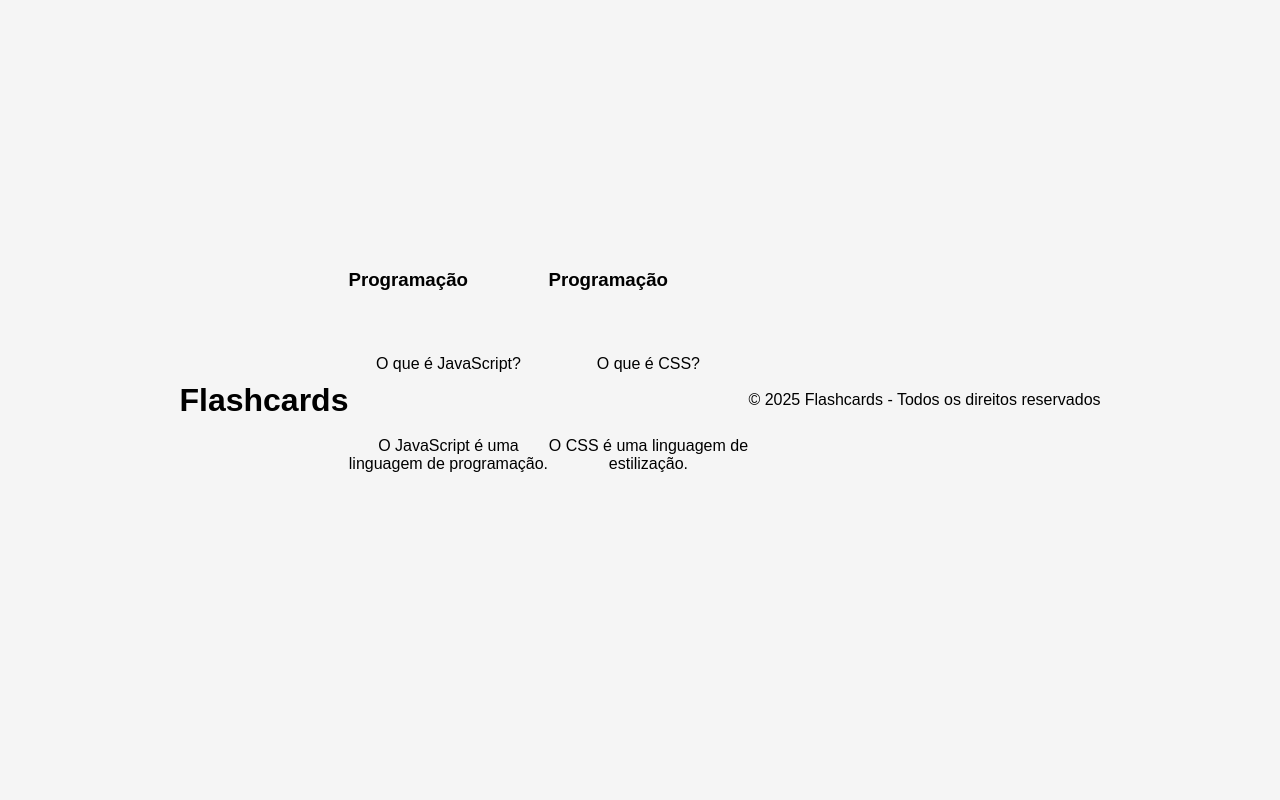
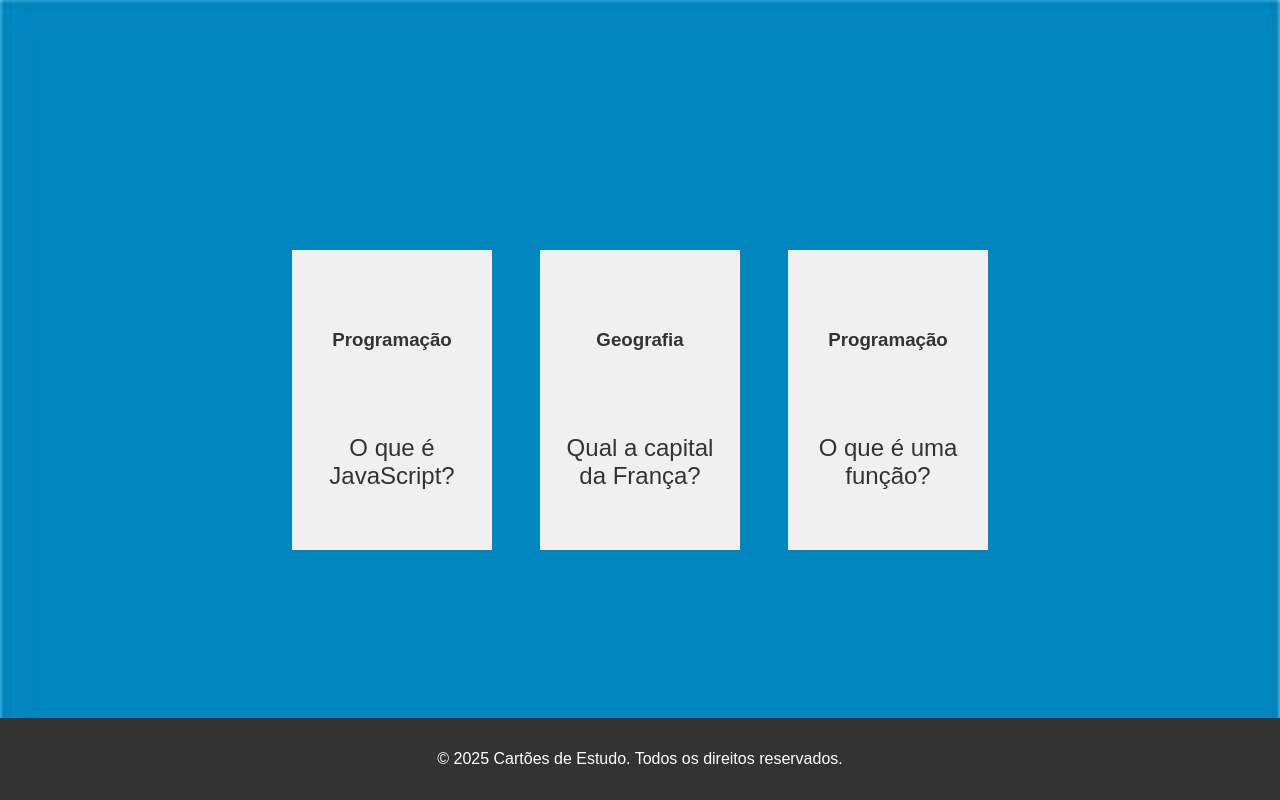
Before and after one commit to Paulinha012/Isso-ai, a plain HTML site: page index.html in a window 1280 px wide. Drawn offline with Linux system fonts and the light colour scheme; files that its build step writes are made by us from their sources.

Commit message:
Add files via upload

```diff
--- a/index.html
+++ b/index.html
@@ -1,51 +1,19 @@
 <!DOCTYPE html>
-<html lang="pt-BR">
+<html lang="pt-br">
 <head>
-  <meta charset="UTF-8" />
-  <meta name="viewport" content="width=device-width, initial-scale=1.0" />
-  <title>Flashcards</title>
-
-  <!-- Link para o CSS na pasta assets -->
-  <link rel="stylesheet" href="assets/style.css" />
-
-  <!-- Fonte (caso não esteja sendo carregada por fora) -->
-  <link href="style.css" rel="stylesheet">
+  <meta charset="UTF-8">
+  <meta name="viewport" content="width=device-width, initial-scale=1.0">
+  <title>Cartões de Estudo</title>
+  <link rel="stylesheet" href="style.css">
 </head>
 <body>
-
-  <h1>Flashcards</h1>
-
-  <!-- Cartão 1 -->
-  <div class="cartao">
-    <div class="cartao__conteudo">
-      <h3>Programação</h3>
-      <div class="cartao__conteudo__pergunta">
-        <p>O que é JavaScript?</p>
-      </div>
-      <div class="cartao__conteudo__resposta">
-        <p>O JavaScript é uma linguagem de programação.</p>
-      </div>
-    </div>
-  </div>
-
-</body>
-
-  <!-- Cartão 2 -->
-  <div class="cartao">
-    <div class="cartao__conteudo">
-      <h3>Programação</h3>
-      <div class="cartao__conteudo__pergunta">
-        <p>O que é CSS?</p>
-      </div>
-      <div class="cartao__conteudo__resposta">
-        <p>O CSS é uma linguagem de estilização.</p>
-      </div>
-    </div>
-  </div>
+  <section id="container" class="cartoes">
+    </section>
 
   <footer>
-    <p>© 2025 Flashcards - Todos os direitos reservados</p>
+    <p>&copy; 2025 Cartões de Estudo. Todos os direitos reservados.</p>
   </footer>
 
+  <script src="perguntas.js"></script>
 </body>
 </html>
--- /dev/null
+++ b/perguntas.js
@@ -0,0 +1,58 @@
+// Função para criar um cartão
+function criaCartao(categoria, pergunta, resposta) {
+    // Criação dos elementos HTML do cartão
+    const cartao = document.createElement('article');
+    cartao.classList.add('cartao');
+
+    const conteudo = document.createElement('div');
+    conteudo.classList.add('cartao__conteudo');
+
+    const frente = document.createElement('div');
+    frente.classList.add('cartao__frente');
+
+    const verso = document.createElement('div');
+    verso.classList.add('cartao__verso');
+
+    const categoriaElem = document.createElement('h3');
+    categoriaElem.textContent = categoria;
+
+    const perguntaElem = document.createElement('p');
+    perguntaElem.classList.add('cartao__pergunta');
+    perguntaElem.textContent = pergunta;
+
+    const respostaElem = document.createElement('p');
+    respostaElem.classList.add('cartao__resposta');
+    respostaElem.textContent = resposta;
+
+    // Montagem do conteúdo do cartão
+    frente.appendChild(categoriaElem);
+    frente.appendChild(perguntaElem);
+    verso.appendChild(respostaElem);
+
+    conteudo.appendChild(frente);
+    conteudo.appendChild(verso);
+
+    cartao.appendChild(conteudo);
+
+    // Adiciona o cartão no container
+    document.getElementById('container').appendChild(cartao);
+  }
+
+  // Criando os cartões dinamicamente
+  criaCartao(
+    'Programação',
+    'O que é JavaScript?',
+    'O JavaScript é uma linguagem de programação.'
+  );
+
+  criaCartao(
+    'Geografia',
+    'Qual a capital da França?',
+    'A capital da França é Paris.'
+  );
+
+  criaCartao(
+    'Programação',
+    'O que é uma função?',
+    'Uma função é um bloco de código que executa alguma tarefa.'
+  );
--- a/style.css
+++ b/style.css
@@ -123,3 +123,18 @@ body {
   padding: 0;
   text-align: center;
 }
+body {
+  background-image: url('azul.jpg');
+  background-size: cover;
+  background-repeat: no-repeat;
+  background-attachment: fixed; /* Isso mantém a imagem fixa enquanto a página rola */
+}
+footer {
+  width: 100%;
+  text-align: center;
+  padding: 1rem;
+  background-color: #333;
+  color: #fff;
+  position: fixed;
+  bottom: 0;
+}
```
Also changed, not shown: azul.jpg (added).
